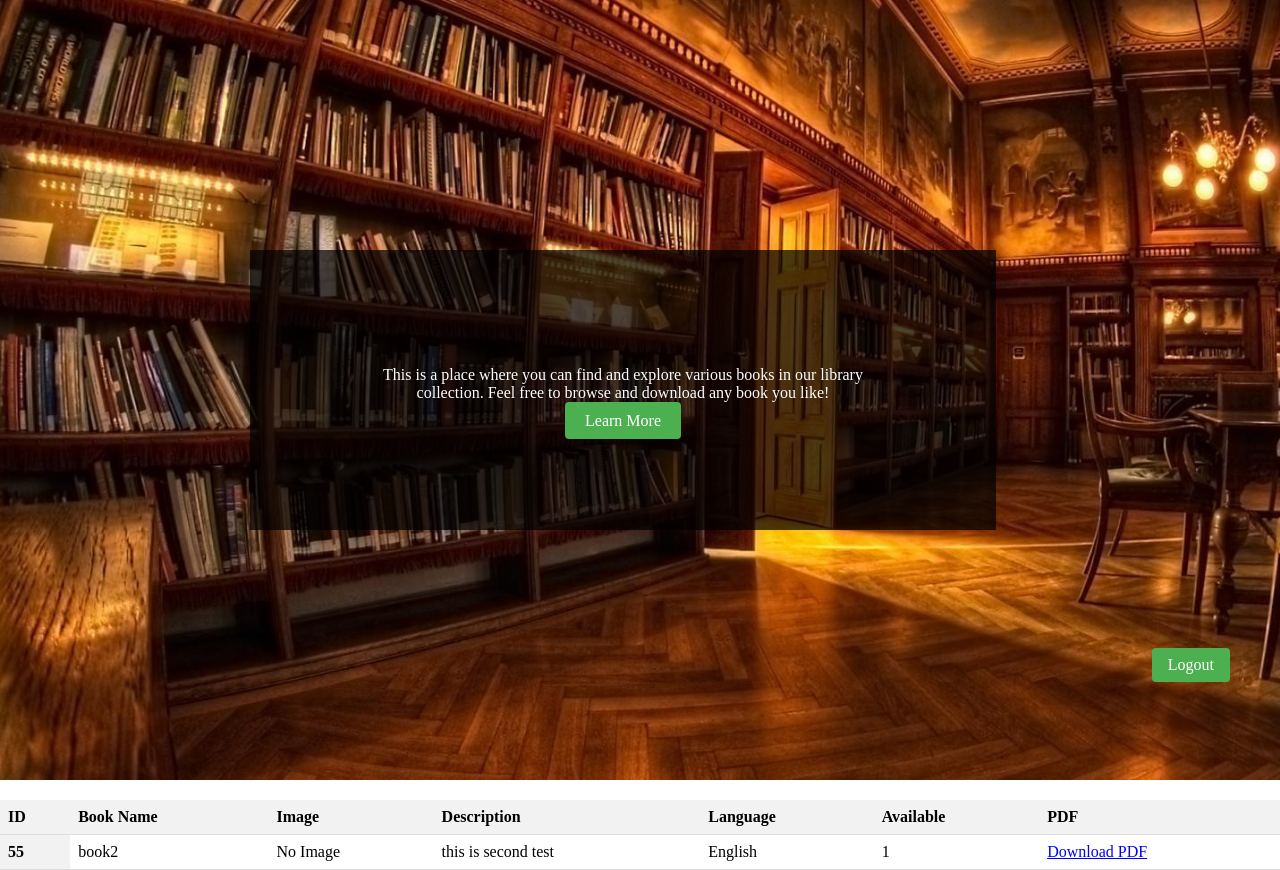
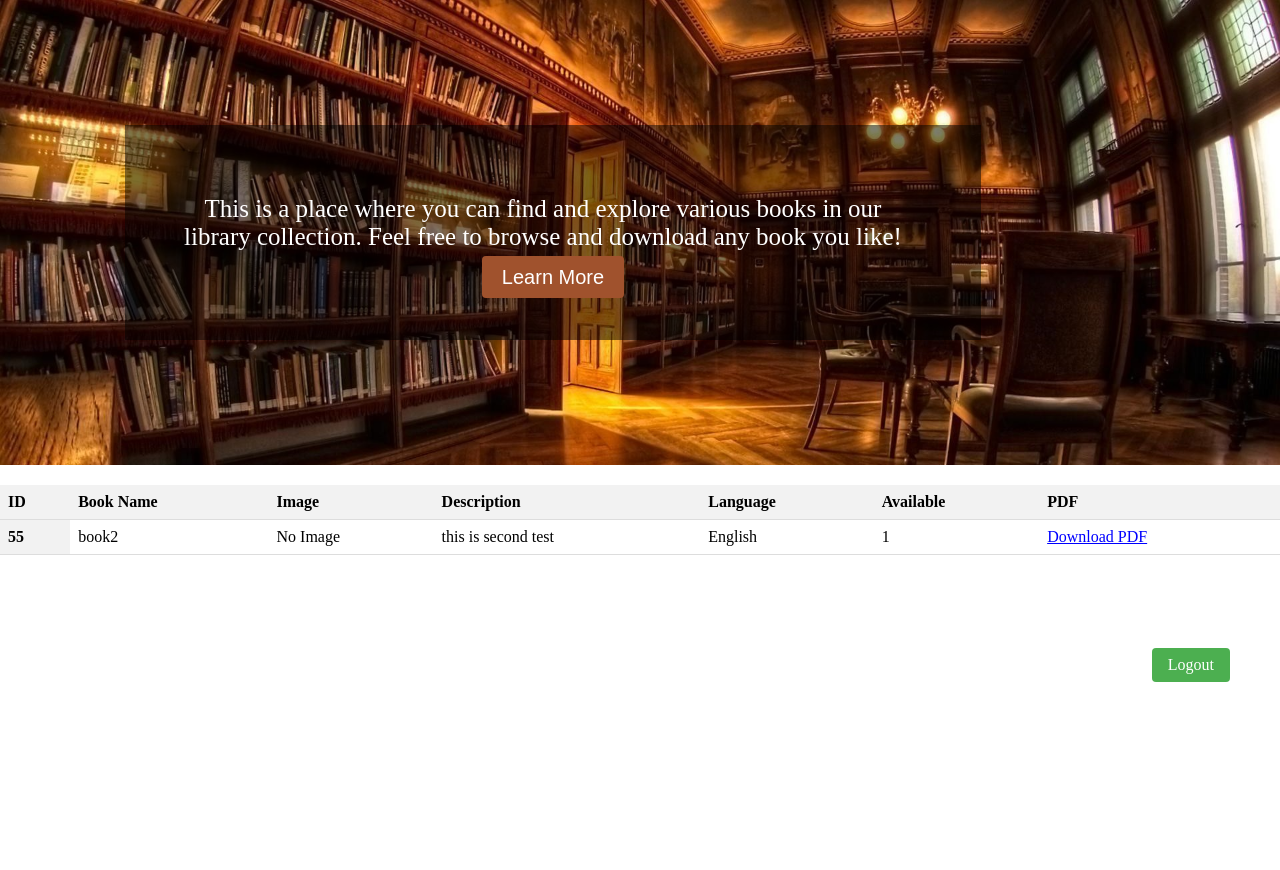
Before and after one commit to loayHajir/sikkaLibrary, a PHP site: page /userDisplay.php in a window 1280 px wide. Shown: the part 98-968 px from the top of the page. After the commit the page ends 780 px from the top, so only its background shows below. Run offline with PHP 8.4, Linux system fonts and the light colour scheme; data comes from the database, SQL or seed files in the repository; data that the repository does not hold is empty.

Commit message:
update image

```diff
--- a/userDisplay.php
+++ b/userDisplay.php
@@ -114,40 +114,50 @@ border-radius: 100px;
 h1{
     margin-left: 40px;
     color: white;
-    font-family: "Times New Roman", Times, serif;
+    font-family: "Times New Roman";
     font-size: 25px;
 
 }
 .header-content {
         display: flex;
         justify-content: space-between;
-        align-items: center;
-        padding:250px;
+        text-align: center;
+        padding:100px;
         background-image: url('library.jpg'); /* Replace 'header_image.jpg' with the actual path to your image */
         background-size: cover;
         color: white;
+        font-family: Arial, Helvetica, sans-serif;
     }
 
     .header-content .info {
         max-width: 70%;
-        background-color: rgba(0, 0, 0, 0.7);
-        padding: 100px;
-        font-size:30x;
+        background-color: rgba(0, 0, 0, 0.5);
+        padding: 50px;
+        font-size:25px;
         text-align: center;
+        font-family: Arial, Helvetica, sans-serif;
+        grid-area: text;
+        margin: 25px;
     }
 
     .header-content p {
+        margin-top:20px;
         margin-bottom: 10px;
+        margin-right:20px;
+        font-size:30x;
+        font-family: "Times New Roman";
     }
 
     .learn-more-button {
-        background-color: #4CAF50;
+        background-color: #A0522D;
         color: white;
         padding: 10px 20px;
         border: none;
         border-radius: 4px;
         cursor: pointer;
+        font-size:20px;
     }
+
 </style>
 </head>
 
@@ -170,8 +180,8 @@ h1{
 
 <div class="header-content">
         <div class="info">
-            <p>This is a place where you can find and explore various books in our library collection. Feel free to browse and download any book you like!</p>
-            <a class="learn-more-button" href="aboutUs.php">Learn More</a>
+           <p>This is a place where you can find and explore various books in our library collection. Feel free to browse and download any book you like!</p>
+           <a class="learn-more-button" href="aboutUs.php">Learn More</a>
         </div>
     </div>
 
```
